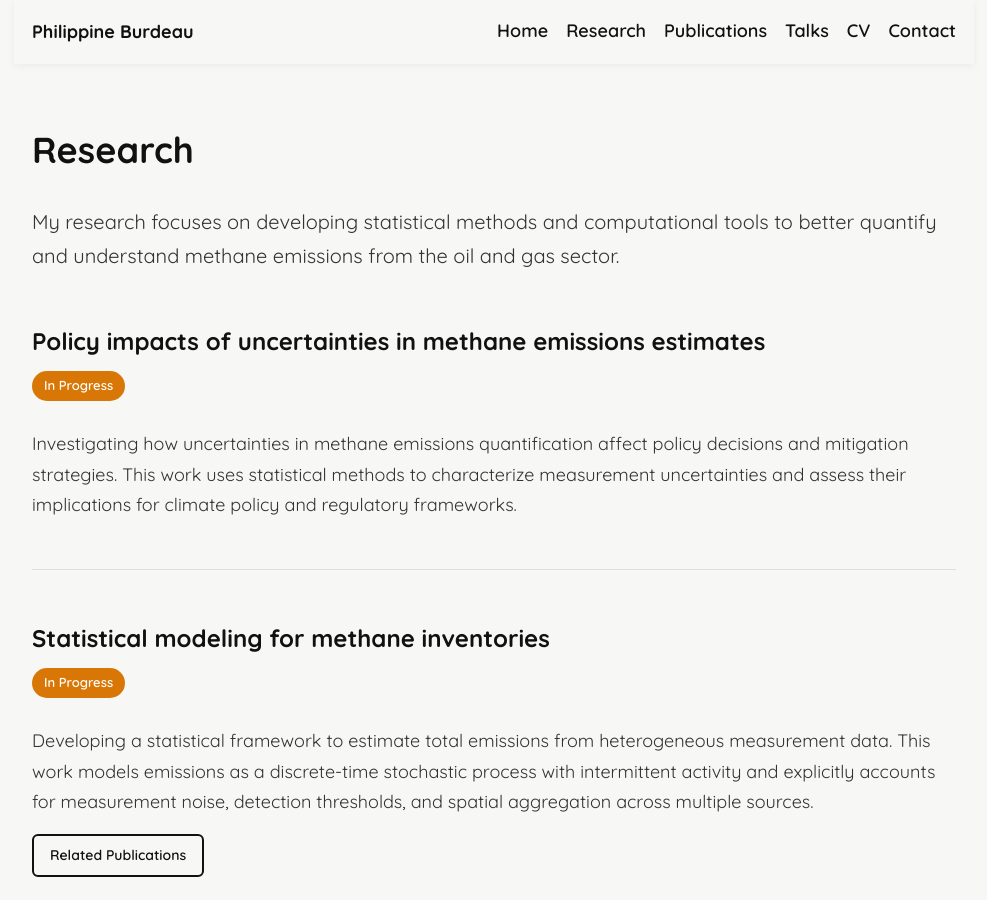
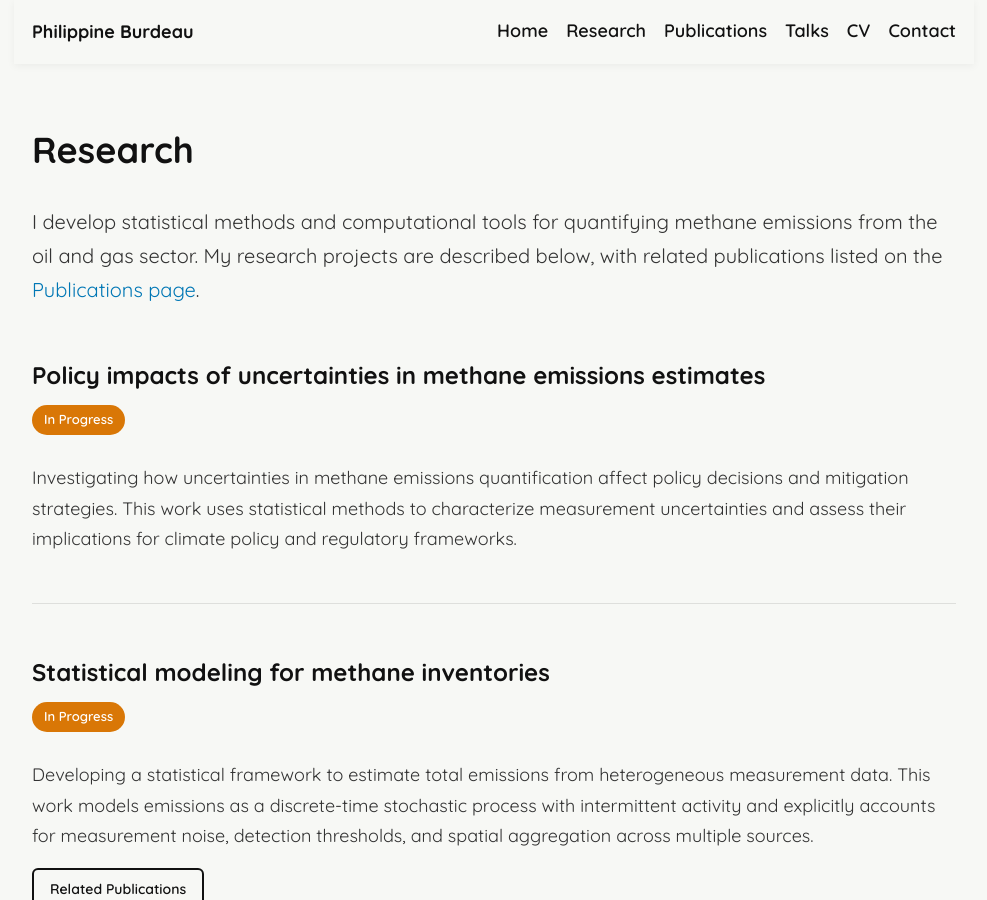
Before and after one commit to pburdeau/pburdeau.github.io, a Jekyll site: the page built from research.md, in a window 1280 px wide and 900 px high. Shown: the whole window, without its empty margins (146-1133 px from the left). Built offline with Jekyll 4.4.1, drawn with Linux system fonts in a browser that asks for light colours.

Commit message:
Update research.md

```diff
--- a/research.md
+++ b/research.md
@@ -105,7 +105,7 @@ permalink: /research/
 <h1>Research</h1>
 
 <p style="font-size: 20px; line-height: 1.7; margin: 24px 0 48px; color: #333;">
-My research focuses on developing statistical methods and computational tools to better quantify and understand methane emissions from the oil and gas sector.
+I develop statistical methods and computational tools for quantifying methane emissions from the oil and gas sector. My research projects are described below, with related publications listed on the <a href="/publications/">Publications page</a>.
 </p>
 
 <div class="research-section" id="policy-impacts">
```
